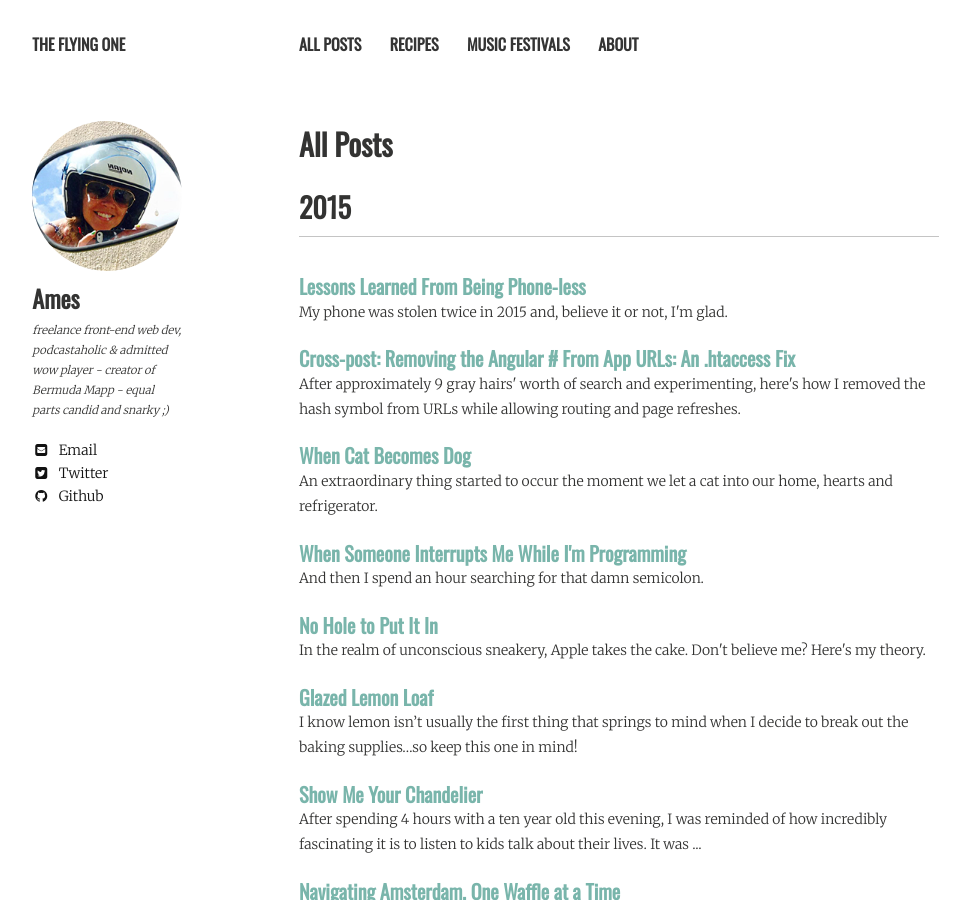
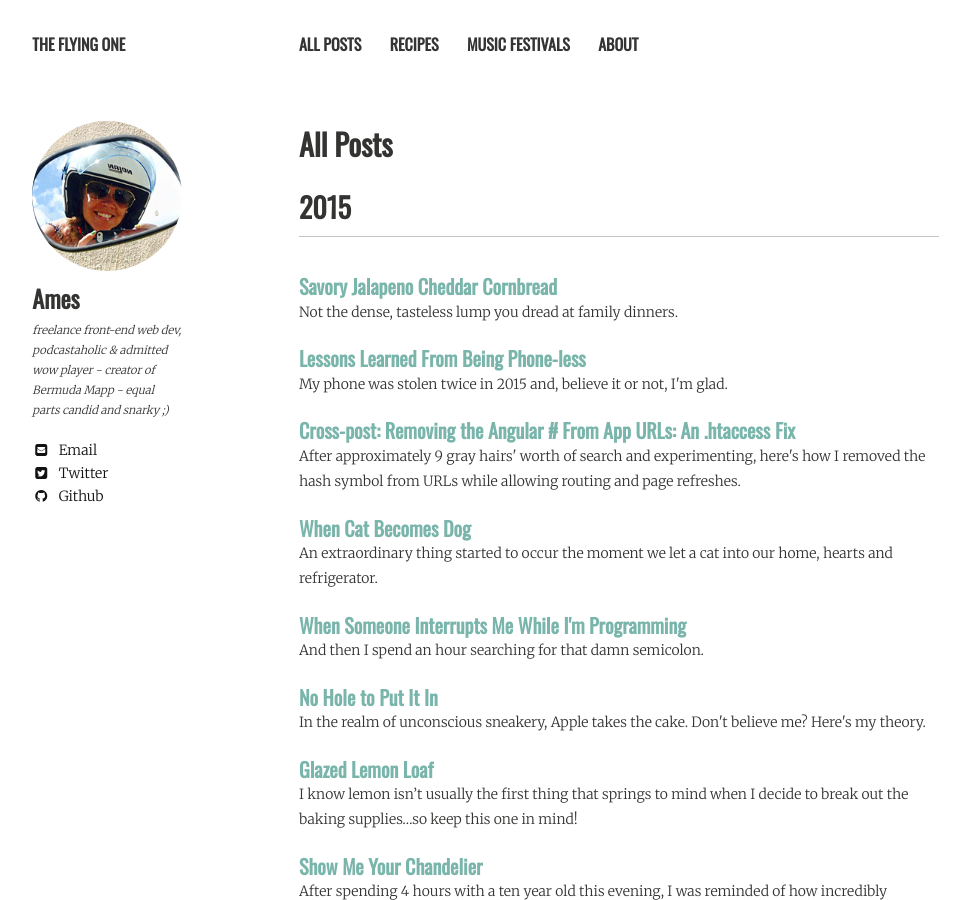
Before and after one commit to amypeniston/blog, a Jekyll site: the page built from posts/index.md, in a window 1280 px wide and 900 px high. Shown: the whole window, without its empty margins (21-977 px from the left). Built offline with Jekyll 4.4.1, drawn with Linux system fonts in a browser that asks for light colours; nearby versions of some CDN libraries; part of the change alters nothing that is shown.

Commit message:
added Savory Jalapeno Cheddar Cornbread recipe

```diff
--- /dev/null
+++ b/_posts/2015-10-03-savory-jalapeno-cheddar-cornbread.markdown
@@ -0,0 +1,37 @@
+---
+layout: post
+title: "Savory Jalapeno Cheddar Cornbread"
+modified:
+categories:
+excerpt: Not the dense, tasteless lump you dread at family dinners.
+tags: [cornbread, baking, bread, savory, jalapeno, cheese]
+image:
+  feature: 2015/10/savory-cornbread.jpg
+date: 2015-10-03T21:06:16-04:00
+---
+
+*Thanks Ina, you've done it again.*
+
+Tweaked from Ina Garten's [Jalapeno Cheddar Cornbread](http://www.foodnetwork.com/recipes/ina-garten/jalapeno-cheddar-cornbread-recipe.html) recipe.
+
+> 3 cups all-purpose flour
+> 1 cup yellow cornmeal
+> 1/4 cup sugar
+> 2 tablespoons baking powder
+> 2 teaspoons kosher salt
+> 2 cups milk, room temperature
+> 3 extra-large eggs, lightly beaten & room temperature
+> 2 sticks unsalted butter, melted & room temperature
+> 2 cups cheese, grated (good combo: 1 cup sharp cheddar, 1 cup jalapeno monterey jack)
+> 1/3 cup chopped scallions
+> 3 tablespoons seeded and diced fresh jalapeno peppers
+
+* Combine dry ingredients in a large bowl: flour, cornmeal, sugar, baking powder and salt.
+* Wisk together eggs, milk and butter. Leave out on counter, covered, until room temperature. This makes a difference!
+* Mix wet ingredients into dry ingredients using a wooden spoon. Don't overmix, just 'till equally combined.
+* Stir in cheese, scallions and jalapenos gently.
+* Let batter sit at room temperature for 20 minutes.
+* Preheat oven to 350°F, line a 9x13" glass pan with parchment paper and spray it with Pam.
+* Pour batter into pan and top with additional cheese, if desired.
+* Bake for 30-35 minutes or until a toothpick inserted in the center comes out clean.
+* Cut into generous squares and enjoy warm.
--- a/recipes/index.md
+++ b/recipes/index.md
@@ -50,6 +50,7 @@ image:
 * [Chocolate Chip Banana Muffins- with secret ingredient: MAYO!](/chocolate-chip-banana-bread/)
 * [Filled Chinese Sweet Buns](/filled-chinese-sweet-buns/)
 * [Glazed Lemon Loaf](/glazed-lemon-loaf/)
+* [Savory Jalapeno Cheddar Cornbread](/savory-jalapeno-cheddar-cornbread/)
 
 ####Other Sweets
 * [Malasadas- Portuguese Donuts](/malasadas-portuguese-donuts/)
```
Also changed, not shown: images/2015/10/savory-cornbread.jpg (added).
